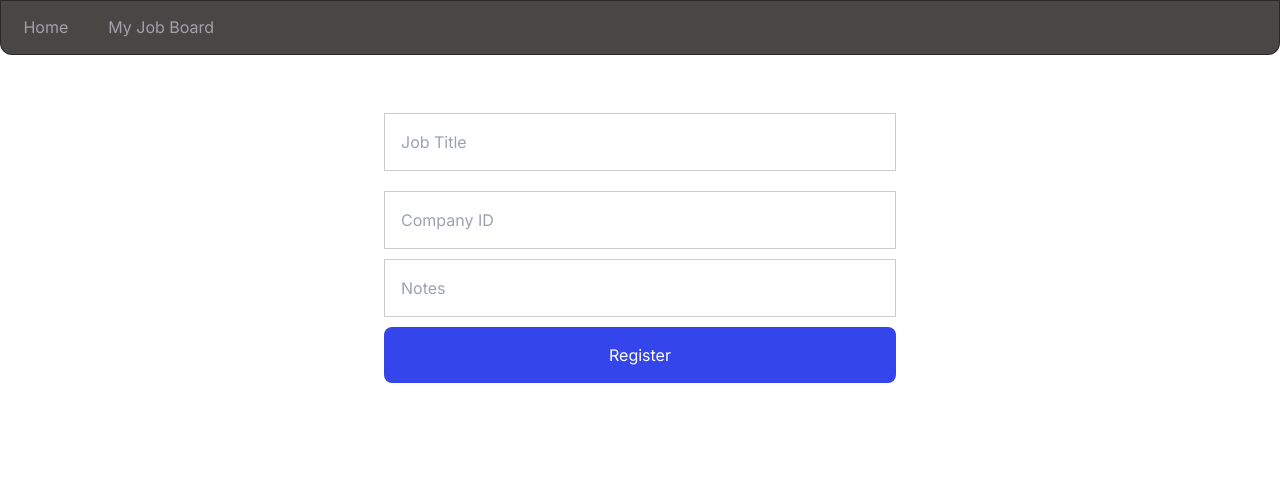
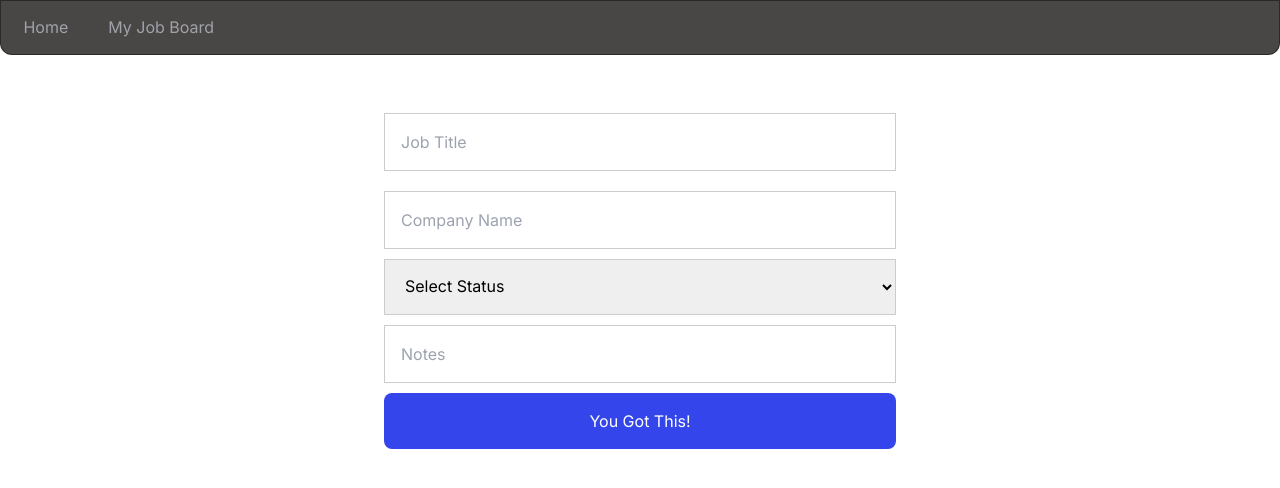
Before and after one commit to mgregerson/find-my-job, a Next.js app: page /add-job in a window 1280 px wide. Shown: the top 488 px of the page. Built offline with nearby package versions, Linux system fonts and the light colour scheme; no server answers.

Commit message:
Added company name to form. Changed api call to correct route (api/applications -> POST)

```diff
--- a/src/app/add-job/form.tsx
+++ b/src/app/add-job/form.tsx
@@ -7,7 +7,7 @@ export const AddJobForm = () => {
   let [loading, setLoading] = useState(false);
   let [formValues, setFormValues] = useState({
     jobTitle: "",
-    companyId: "",
+    companyName: "",
     status: "",
     notes: "",
   });
@@ -18,7 +18,7 @@ export const AddJobForm = () => {
     setLoading(true);
 
     try {
-      const res = await fetch("/api/apply", {
+      const res = await fetch("/api/applications", {
         method: "POST",
         body: JSON.stringify(formValues),
         headers: {
@@ -39,7 +39,9 @@ export const AddJobForm = () => {
     }
   };
 
-  const handleChange = (event: ChangeEvent<HTMLInputElement>) => {
+  const handleChange = (
+    event: ChangeEvent<HTMLInputElement | HTMLSelectElement>
+  ) => {
     const { name, value } = event.target;
     setFormValues({ ...formValues, [name]: value });
   };
@@ -75,12 +77,26 @@ export const AddJobForm = () => {
         <input
           required
           type="text"
-          name="companyId"
-          placeholder="Company ID"
-          value={formValues.companyId}
+          name="companyName"
+          placeholder="Company Name"
+          value={formValues.companyName}
           onChange={handleChange}
           style={{ padding: "1rem", border: "1px solid #ccc" }}
         />
+        <select
+          required
+          name="status"
+          value={formValues.status}
+          onChange={(e) => handleChange(e)}
+          style={{ padding: "1rem", border: "1px solid #ccc" }}
+        >
+          <option value="">Select Status</option>
+          <option value="Wishlist">Wishlist</option>
+          <option value="Applied">Applied</option>
+          <option value="Interview">Interview</option>
+          <option value="Rejected">Rejected</option>
+          <option value="Offer">Offer</option>
+        </select>
         <input
           required
           type="textarea"
@@ -100,7 +116,7 @@ export const AddJobForm = () => {
           }}
           disabled={loading}
         >
-          {loading ? "loading..." : "Register"}
+          {loading ? "loading..." : "You Got This!"}
         </button>
       </form>
     </div>
```
